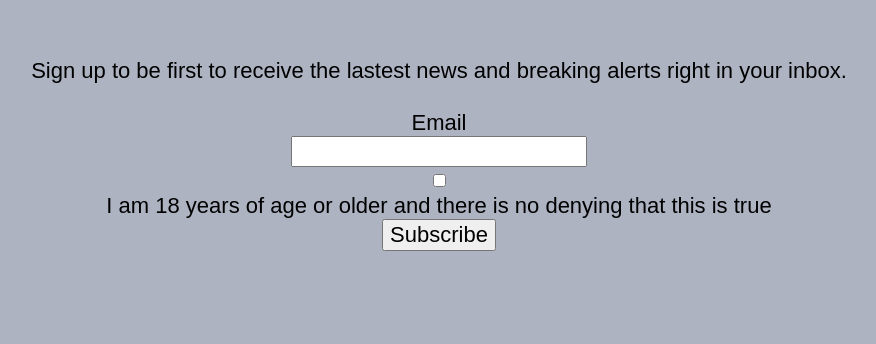
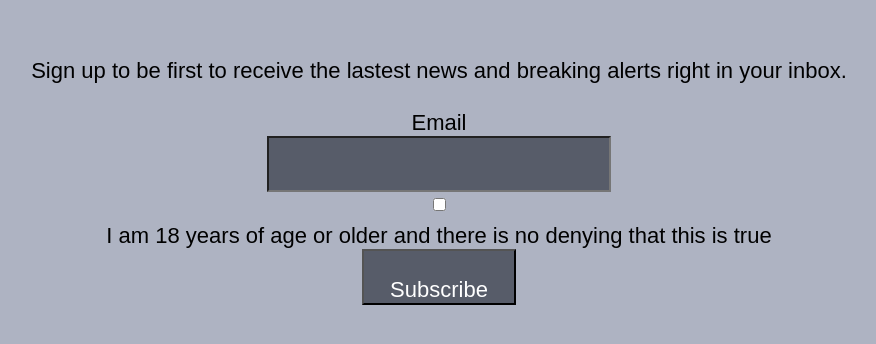
Before and after one commit to jgarci21/itmd362-lab3, a plain HTML site: page index.html in a window 1280 px wide. Shown: the part 150-494 px from the top of the page, without its empty margins (201-1077 px from the left). Drawn offline with nearby package versions, Linux system fonts and the light colour scheme.

Commit message:
I have set the paragraph and input font types and aligning.

```diff
--- a/css/screen.css
+++ b/css/screen.css
@@ -224,6 +224,16 @@ p{
   padding: 1.182em; /* 26px / ~ 120% */
 }
 
+input{
+  font-family: inherit;
+  font-size: inherit;
+  line-height: inherit;
+  height: 25px;
+  box-sizing: border-box;
+  padding: 1.182em; /* 26px / ~ 120% */
+  background-color: rgb(87,92,105);
+  color: white;
+}
 
 /* ===== MODULAR STYLES ===== */
 
```
